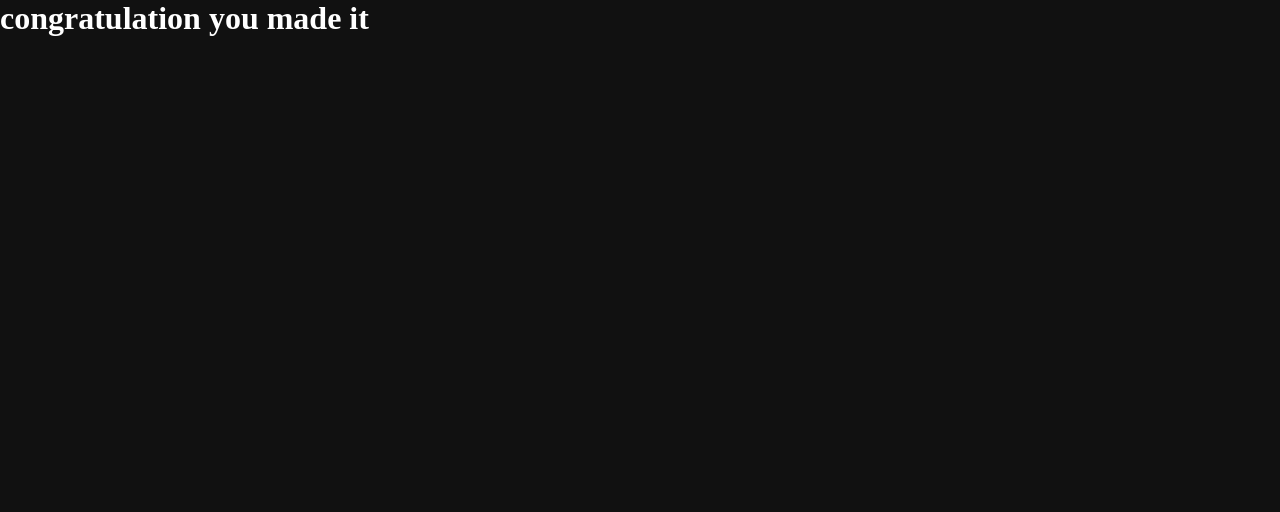
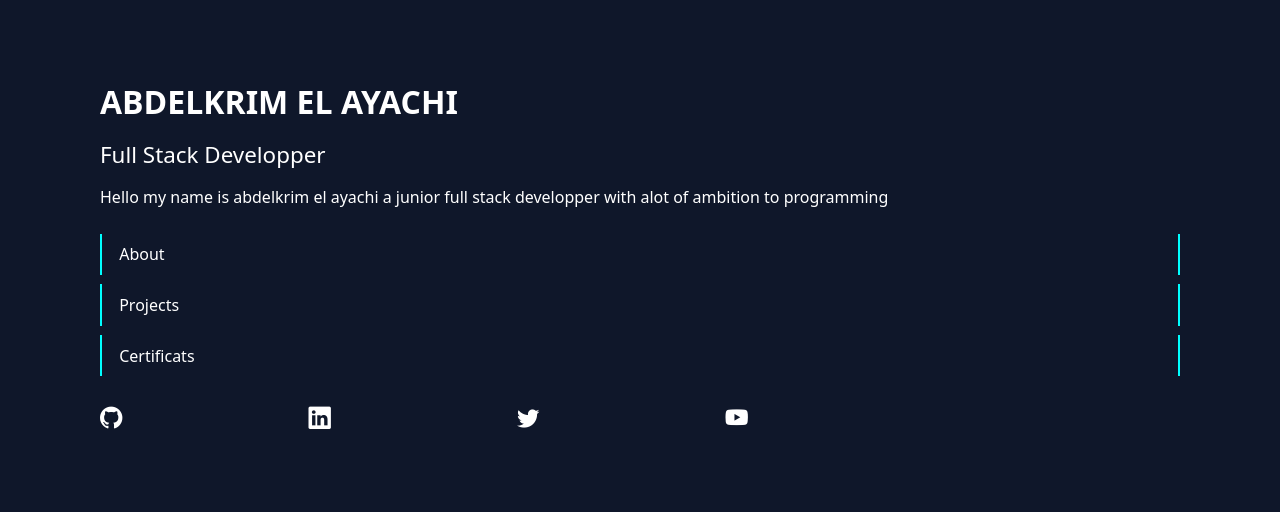
Before and after one commit to AbdelkrimElAyachi/my_portfolio, a PHP site: page / in a window 1280 px wide. Shown: the top 512 px of the page. Run offline with PHP 8.4, Linux system fonts and the light colour scheme; some libraries are stand-ins or nearby versions.

Commit message:
adding teh first landing page design

```diff
--- a/css/normalize.css
+++ b/css/normalize.css
@@ -6,3 +6,18 @@ body{
   background-color: #111;
   color:white;
 }
+:root{
+  --red:rgb(255, 92, 92);
+  --blue:#31a6ff;
+  --yellow:rgb(243, 255, 78);
+  --orange:rgb(255, 160, 88);
+  --green:rgb(82, 255, 82);
+  --black:#0F172A;
+  --white:#fff;
+  --fXL:5rem;
+  --fL:4rem;
+  --fXM:3rem;
+  --fM:2rem;
+  --fl:1.4rem;
+  --ff:__inter_20b187, __inter_Fallback_20b187, ui-sans-serif, system-ui, -apple-system, BlinkMacSystemFont, "Segoe UI", Roboto, "Helvetica Neue", Arial, "Noto Sans", sans-serif, "Apple Color Emoji", "Segoe UI Emoji", "Segoe UI Symbol", "Noto Color Emoji";
+}
--- a/css/style.css
+++ b/css/style.css
@@ -31,62 +31,111 @@
 
 .back {
   transform: translateZ(-50px);
-  background: rgb(82, 255, 82);
+  background: var(--green);
 }
 
 .bottom {
   transform: rotateX(90deg) translateZ(-50px);
-  background: rgb(255, 160, 88);
+  background: var(--orange);
 }
 
 .top {
   transform: rotateX(90deg) translateZ(50px);
-  background: rgb(255, 92, 92);
+  background: var(--red);
 }
 
 .right {
   transform: rotateY(90deg) translateZ(50px);
-  background: rgb(243, 255, 78);
+  background: var(--yellow);
 }
 
 .left {
   transform: rotateY(90deg) translateZ(-50px) ;
-  background: rgb(82, 232, 255);
+  background: var(--blue);
 }
 
 .front {
   transform: translateZ(50px);
-  background-color: #111;
+  background-color: var(--black);
   display: flex;
   justify-content: center;
   align-items: center;
 }
 
 
-  /* the cursor follower style  */
-#blur{
-  height: 100vh;
-  width: 100vw;
-  z-index: 1;
-  filter: blur(150px);
-  position: fixed;
-}
-#stalker{
-  position: absolute;
-  width: 200px;
-  height: 300px;
-  /* background:linear-gradient(90deg,rgb(164, 246, 255),rgb(255, 125, 125)); */
-  background-color: rgb(255, 255, 255);
-  border-radius: 50%;
-  animation: stalkerAnimation 3s linear infinite;
-  animation-fill-mode: forwards;
+
+/* ------------------------------------------------------------------------pages----------------------------------------------------------*/
+body{
+  font-family: var(--ff);
 }
 
-@keyframes stalkerAnimation {
-  from {
-    transform: rotate(0deg);
-  }
-  to {
-    transform: rotate(360deg);
-  }
+
+/* cart description style */
+.start_container{
+  max-width: 1080px;
+  width: 90%;
+  margin: 5rem auto;
 }
+.cart{
+  display: flex;
+  flex-direction: column;
+  gap: 1rem;
+}
+.cart .title{
+  font-size: var(--fM);
+  text-transform: uppercase;
+}
+.cart .work{
+  font-size: var(--fl);
+}
+
+
+/* nav links style */
+.list{
+  list-style-type: none;
+}
+.list li{
+  padding: 0.6rem 1.2rem;
+  margin: 0.6rem 0;
+  position: relative;
+}
+.link{
+  color: var(--white);
+  text-decoration: none;
+}
+.line_right{
+  position: absolute;
+  right: 0;
+  top: 0;
+  height: 100%;
+  width: 2px;
+  background-color: #00ffff;
+}
+.line_left{
+  position: absolute;
+  left: 0px;
+  top: 0;
+  height: 100%;
+  width: 2px;
+  background-color: #00ffff;
+  transition: 0.4s;
+}
+ul li:hover > .line_left{
+  width: 100%;
+  height: 2px;
+}
+
+
+/* social links style */
+.social{
+  width: 60%;
+  display: flex;
+  justify-content: space-between;
+}
+.icon{
+  font-size: var(--fl);
+  color: var(--white);
+}
+@media (min-width:900px) {
+
+}
--- a/index.html
+++ b/index.html
@@ -35,12 +35,15 @@
 
     <title>Abdelkrim El Ayachi | WEB DEVELOPPER</title>
     <!-- my css style -->
+    <link rel="stylesheet" href="http://localhost:3000/css/normalize.css">
     <link rel="stylesheet" href="http://localhost:3000/css/style.css">
-    <link rel="stylesheet" href="http://localhost:3000/css/normalize.css">
 
     <!-- my js scripts -->
     <script type="module" src="http://localhost:3000/js/GenerateBackground.js" defer></script>
     <script type="module" src="http://localhost:3000/index.js" defer></script>
+
+    <!-- Option 1: Include in HTML -->
+    <link rel="stylesheet" href="https://cdn.jsdelivr.net/npm/bootstrap-icons@1.3.0/font/bootstrap-icons.css">
 </head>
 <body>
     <div id="bg"></div>
--- a/index.js
+++ b/index.js
@@ -1,7 +1,5 @@
 import Router from "./js/libraries/Router.js";
 import { changeBG,CraeteLimoniCube,CraeteBlueCube,CraeteYellowCube,CraeteGreenCube } from "./js/libraries/BackgroundFunctions.js";
-
-
 
 
 Router.start();
@@ -17,11 +15,5 @@ Router.get(404,"public/404.html",()=>{
 
 
 
-
-
-
-
-
-
+Router.handleLocation();
 Router.CreateSPALinks() ;
-Router.handleLocation();
--- a/js/GenerateBackground.js
+++ b/js/GenerateBackground.js
@@ -7,8 +7,8 @@ let yPosition = 0;
 export const cubes = [];
 
 
-for (let j=0;j<10;j++){
-    for(let i=0;i<19;i++){
+for (let j=0;j<11;j++){
+    for(let i=0;i<20;i++){
         cubes.push(new Cube(bg_element,xPosition,yPosition));
         yPosition += 100;
     }
--- a/public/start.html
+++ b/public/start.html
@@ -1 +1,38 @@
-<h1>congratulation you made it</h1>
+<div class="start_container">
+    <div class="cart">
+        <h1 class="title">Abdelkrim El Ayachi</h1>
+        <span class="work">Full Stack Developper</span>
+        <p class="description">Hello my name is abdelkrim el ayachi a junior full stack developper with alot of ambition to programming  </p>
+
+        <nav>
+            <ul class="list">
+                <li>
+                    <div class="line_left"></div>
+                    <a class="link" href="#">About</a>
+                    <div class="line_right"></div>
+                </li>
+                <li>
+                    <div class="line_left"></div>
+                    <a class="link" href="#">Projects</a>
+                    <div class="line_right"></div>
+                </li>
+                <li>
+                    <div class="line_left"></div>
+                    <a class="link" href="#">Certificats</a>
+                    <div class="line_right"></div>
+                </li>
+            </ul>
+        </nav>
+
+        <div class="social">
+            <a class="icon" href="#"><i class="bi bi-github"></i></a>
+            <a class="icon" href="#"><i class="bi bi-linkedin"></i></a>
+            <a class="icon" href="#"><i class="bi bi-twitter"></i></a>
+            <a class="icon" href="#"><i class="bi bi-youtube"></i></a>
+        </div>
+    </div>
+    <div class="cart">
+
+    </div>
+
+</div>
```
Also changed, not shown: js/classes/Cube.js (+7 -36 lines).
